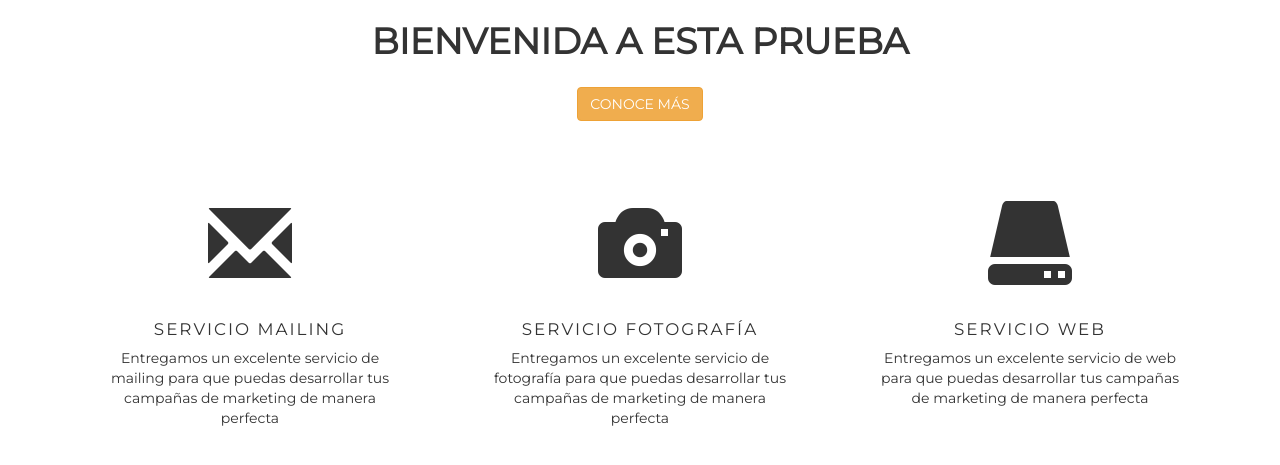
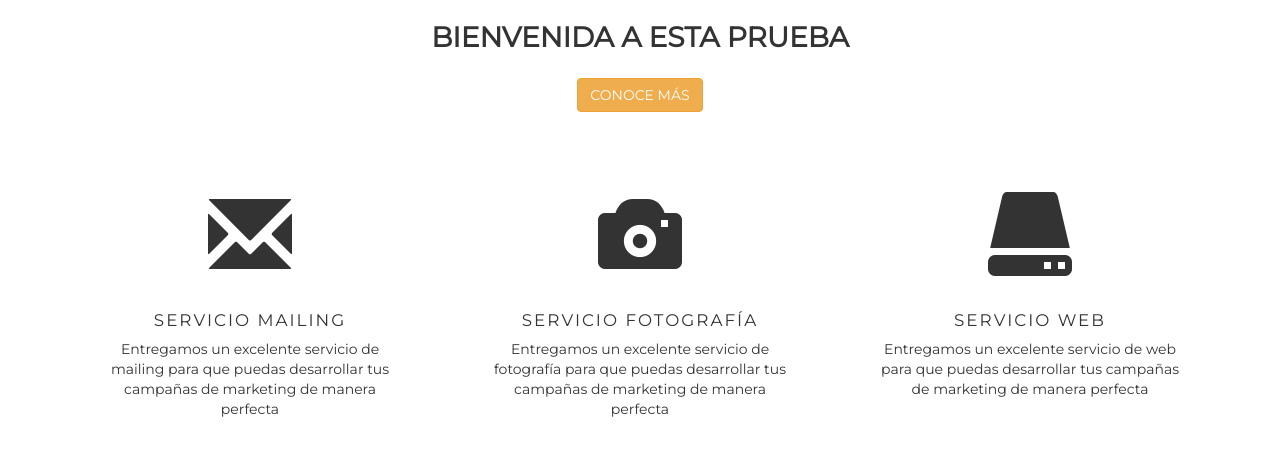
Before and after one commit to GlisseLisbeth/EjercicioGuiado-leccion33, a plain HTML site: page index.html in a window 1280 px wide. Shown: the part 157-622 px from the top of the page. Drawn offline with nearby package versions, Linux system fonts and the light colour scheme.

Commit message:
modifiying text-size a font-size

```diff
--- a/assets/css/main.css
+++ b/assets/css/main.css
@@ -42,7 +42,7 @@ header .action img{
 }
 
 header .action h1{
-  text-size: 2em;
+  font-size: 2em;
   text-transform: uppercase;
   font-weight: bold;
 }
```
